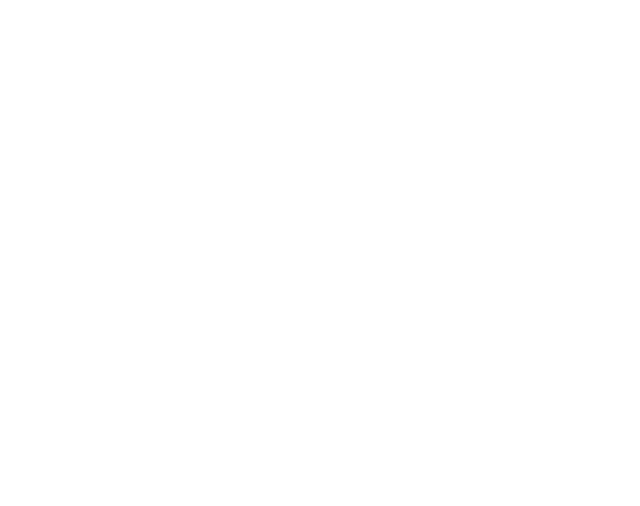
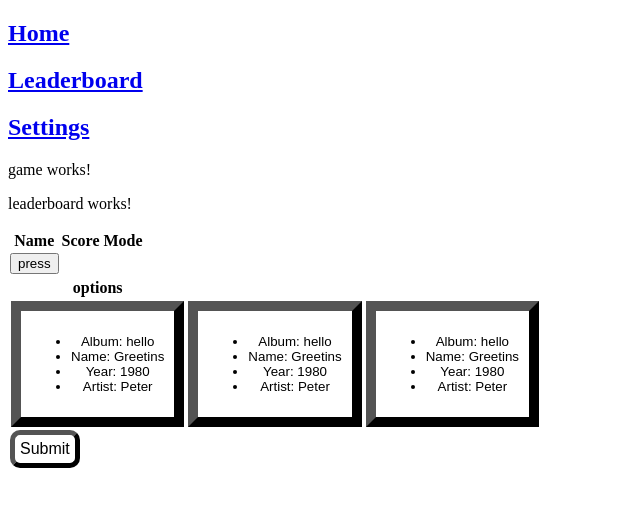
Before and after one commit to Wolfy319/Spotify-quiz-game, an Angular app: page /game in a window 1280 px wide. Before the commit this address led to /. Shown: the top 506 px of the page, without its empty margins (0-640 px from the left). Built offline with nearby package versions, Linux system fonts and the light colour scheme.

Commit message:
progress on game

```diff
--- a/src/app/app.module.ts
+++ b/src/app/app.module.ts
@@ -12,11 +12,12 @@
 import { GameOverComponent } from './game-over/game-over.component';
 import { LeaderboardComponent } from "./leaderboard/leaderboard.component";
 import { GameComponent } from "./game/game.component";
+import { OptionsComponent } from './game/options/options.component';
 
 const routes: Routes = [{ path: "", component: HomeComponent }];
 
 @NgModule({
-  declarations: [AppComponent, LeaderboardComponent, GameComponent, HomeComponent, ButtonComponent, NavbarComponent, ConfigurationComponent, GameOverComponent],
+  declarations: [AppComponent, LeaderboardComponent, GameComponent, HomeComponent, ButtonComponent, NavbarComponent, ConfigurationComponent, GameOverComponent, OptionsComponent],
   imports: [BrowserModule, FormsModule, RouterModule.forRoot(routes), ReactiveFormsModule, AppRoutingModule
   ],
   providers: [],
--- a/src/app/game/game.component.css
+++ b/src/app/game/game.component.css
@@ -0,0 +1,16 @@
+button{
+    border-style: none;
+    padding:0px;
+    background-color: transparent;
+}
+.submit{
+    border-style: outset;
+    border-width: 5px;
+    border-color: black;
+    border-radius: 10px;
+    padding: 5px;
+    font-size: 16px;
+}
+.submit:hover{
+    background-color: aqua;
+}
--- a/src/app/game/game.component.html
+++ b/src/app/game/game.component.html
@@ -1,2 +1,20 @@
+<app-navbar></app-navbar>
 <p>game works!</p>
 <app-leaderboard></app-leaderboard>
+
+<table>
+    <tr>
+        <th>options</th>
+    </tr>
+    <tr>
+        <td *ngFor="let choice of choices">
+            <button class="button" [style.background-color]="picked==choice['id'] ? '#00ffb3' : 'white' " (click)="onPress(choice)">
+                <app-options [track]="choice['info']" [id]="choice['id']">
+
+                </app-options>
+            </button>
+        </td>
+    </tr>
+
+    <button class="submit" (click)="onSubmit()" >Submit</button>
+</table>
--- a/src/app/game/game.component.ts
+++ b/src/app/game/game.component.ts
@@ -1,4 +1,4 @@
-import { Component, OnInit } from '@angular/core';
+import { Component, EventEmitter, Input, Output, OnInit } from '@angular/core';
 
 @Component({
   selector: 'app-game',
@@ -7,9 +7,34 @@
 })
 export class GameComponent implements OnInit {
 
+  choices: any[] = [];
+  current: number = 1;
+  picked: number = 0;
+  @Input() rounds: number = 3;
+  @Input() options: number = 3;
+
+  @Output() choose = new EventEmitter();
+
   constructor() { }
 
   ngOnInit(): void {
+    for(let i = 1; i <= this.options; i++){
+    this.choices.push({id: i, info: {album: {name: "hello", release_date_precision: 1980}, name: "Greetins", artist: {name: "Peter"}}});
+    }
+  }
+
+  nextGame(): void{
+    this.current+=1;
+
+  }
+
+  onPress(picked: any){
+    this.picked = picked['id'];
+    console.log(this.picked);
+  }
+
+  onSubmit(): void{
+
   }
 
 }
--- /dev/null
+++ b/src/app/game/options/options.component.css
@@ -0,0 +1,6 @@
+div{
+    border-width: 10px;
+    border-style:outset ;
+    border-color: black;
+    padding: 10px;
+}
--- /dev/null
+++ b/src/app/game/options/options.component.html
@@ -0,0 +1,8 @@
+<div>
+    <ul>
+        <li>Album: {{track["album"]["name"]}}</li>
+        <li>Name: {{track["name"]}}</li>
+        <li>Year: {{track["album"]["release_date_precision"]}}</li>
+        <li>Artist: {{track["artist"]["name"]}}</li>
+    </ul>
+</div>
--- /dev/null
+++ b/src/app/game/options/options.component.ts
@@ -0,0 +1,18 @@
+import { Component, Input, OnInit } from '@angular/core';
+
+@Component({
+  selector: 'app-options',
+  templateUrl: './options.component.html',
+  styleUrls: ['./options.component.css']
+})
+export class OptionsComponent implements OnInit {
+
+  @Input() track: any;
+  @Input() id: number = 0;
+
+  constructor() { }
+
+  ngOnInit(): void {
+  }
+
+}
--- a/src/app/home/home.component.html
+++ b/src/app/home/home.component.html
@@ -9,8 +9,7 @@
     <option *ngFor="let genre of genres">{{genre}}</option>
   </select>
 </form>
-<app-leaderboard></app-leaderboard>
-<app-button text="Play"></app-button>
+<app-button text="Play" routerLink="/game"></app-button>
 <app-button text="Infinite Mode"></app-button>
 
 
--- a/src/app/leaderboard/leaderboard.component.html
+++ b/src/app/leaderboard/leaderboard.component.html
@@ -11,5 +11,5 @@
         <td>{{score["type"]}}</td>
 
     </tr>
-    <button (click)="onPress()">press</button>
+    <button (click)="onPress({name: 'hello', score: 150, type: 'regular'})">press</button>
 </table>
--- a/src/app/leaderboard/leaderboard.component.ts
+++ b/src/app/leaderboard/leaderboard.component.ts
@@ -14,7 +14,6 @@
    }
 
   ngOnInit(): void {
-    this.leaderboardService.addScore({});
     this.sender.emit(this.scores);
   }
 
--- a/src/app/services/leaderboard.service.ts
+++ b/src/app/services/leaderboard.service.ts
@@ -8,7 +8,9 @@
   constructor() { }
 
   addScore(score: any){
-    this.scores.push({name: "pizza", score: 14, type: "infinite"});
+    this.scores.push({name: "matthew", score: 500, type:"infinite"});
+    this.scores.push(score);
+    this.scores.sort((a,b)=> (a["score"] < b["score"] ? 1:-1));
   }
 
   getScores(){
```
Also changed, not shown: src/app/app-routing.module.ts (+5 -2 lines), 1 other file (tests, documents, lock files or other folders).
